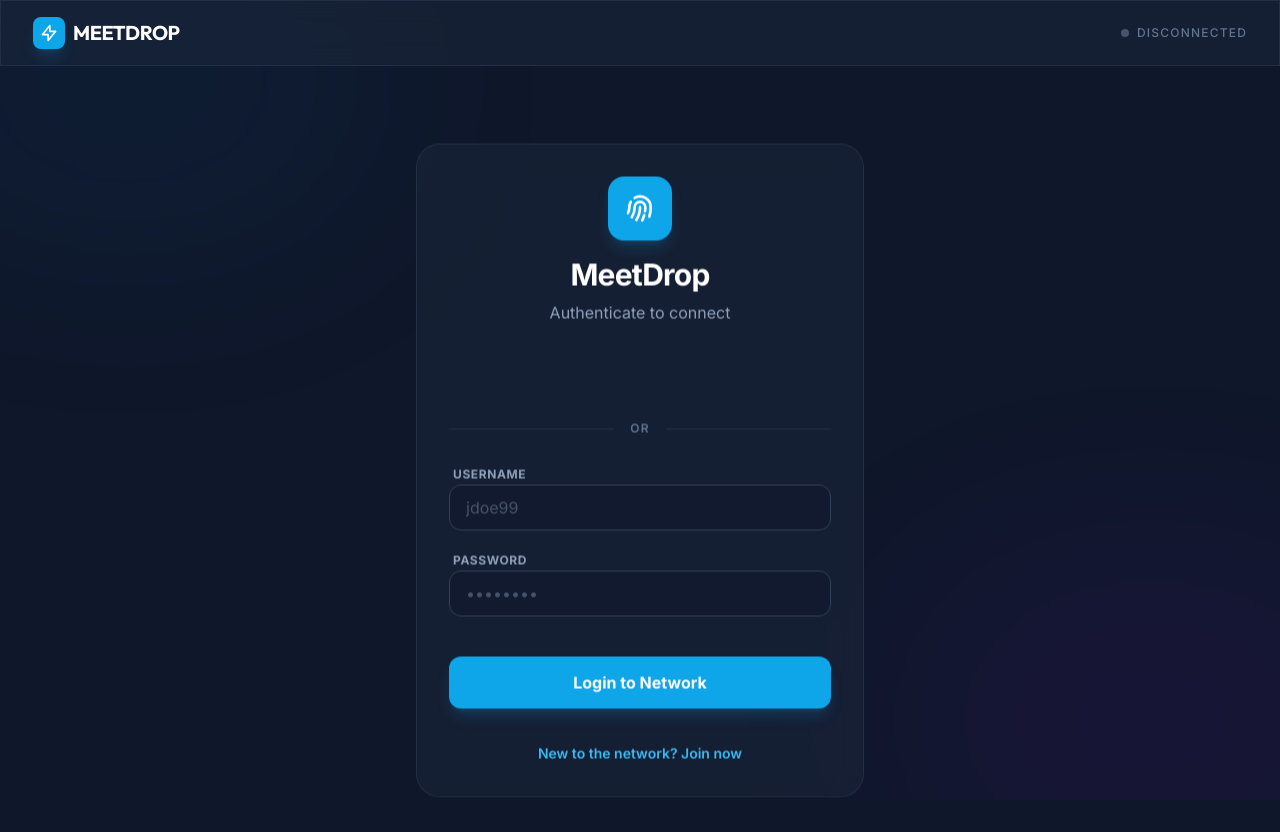
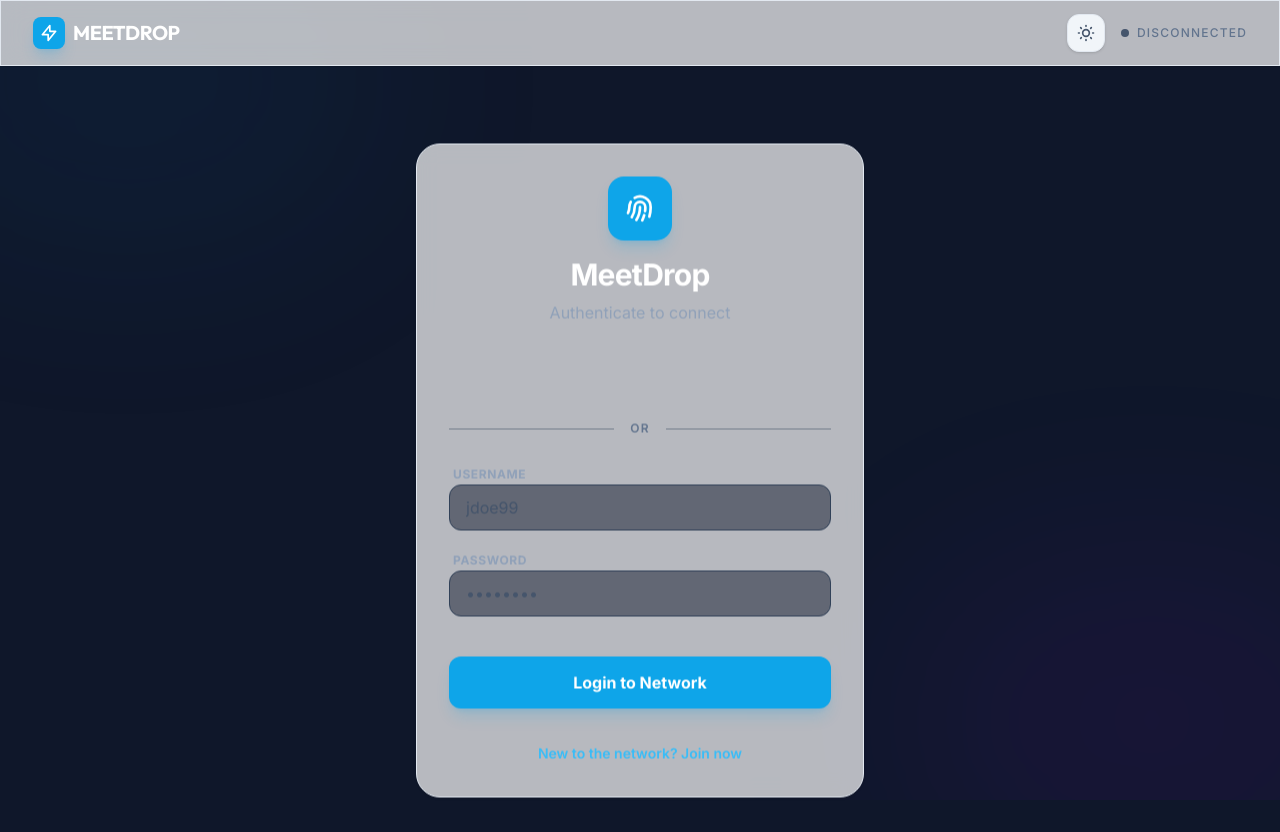
Before and after one commit to Yahav78/MeetDrop, a React (Vite) app in the folder frontend/: page /login in a window 1280 px wide. Built offline with nearby package versions, Linux system fonts and the light colour scheme.

Commit message:
fix: dark mode

```diff
--- a/frontend/src/App.jsx
+++ b/frontend/src/App.jsx
@@ -204,8 +204,34 @@ function App() {
   const [isAdmin, setIsAdmin] = useState(false);
   const [isOrganizer, setIsOrganizer] = useState(false);
   const [loading, setLoading] = useState(true);
+  const [isDark, setIsDark] = useState(true); // Default to dark as requested
   const navigate = useNavigate();
   const location = useLocation();
+
+  useEffect(() => {
+    // Theme initialization
+    const savedTheme = localStorage.getItem('theme');
+    if (savedTheme === 'light') {
+      setIsDark(false);
+      document.documentElement.classList.remove('dark');
+    } else {
+      setIsDark(true);
+      document.documentElement.classList.add('dark');
+    }
+  }, []);
+
+  const toggleTheme = () => {
+    const newDark = !isDark;
+    setIsDark(newDark);
+    if (newDark) {
+      document.documentElement.classList.add('dark');
+      localStorage.setItem('theme', 'dark');
+    } else {
+      document.documentElement.classList.remove('dark');
+      localStorage.setItem('theme', 'light');
+    }
+  };
+
 
   useEffect(() => {
     const initAuth = async () => {
@@ -286,7 +312,7 @@ function App() {
   if (loading) return null;
 
   return (
-    <div className="min-h-screen bg-[#0f172a] text-slate-200 selection:bg-brand-500/30">
+    <div className={`min-h-screen bg-[var(--bg-dark)] text-[var(--text-primary)] selection:bg-brand-500/30`}>
       {/* Dynamic Background */}
       <div className="fixed inset-0 overflow-hidden pointer-events-none">
         <div className="absolute top-[-10%] left-[-10%] w-[40%] h-[40%] bg-brand-600/10 blur-[120px] rounded-full animate-pulse"></div>
@@ -306,6 +332,23 @@ function App() {
             </Link>
 
             <div className="flex items-center space-x-4">
+              {/* Theme Toggle */}
+              <button
+                onClick={toggleTheme}
+                className="p-2 bg-slate-100 dark:bg-slate-800 text-slate-600 dark:text-slate-400 rounded-xl hover:scale-110 transition-all border border-slate-200 dark:border-white/5 shadow-sm"
+                title={isDark ? "Switch to Light Mode" : "Switch to Dark Mode"}
+              >
+                {isDark ? (
+                  <svg className="w-5 h-5" fill="none" viewBox="0 0 24 24" stroke="currentColor">
+                    <path strokeLinecap="round" strokeLinejoin="round" strokeWidth={2} d="M12 3v1m0 16v1m9-9h-1M4 12H3m15.364 6.364l-.707-.707M6.343 6.343l-.707-.707m12.728 0l-.707.707M6.343 17.657l-.707.707M16 12a4 4 0 11-8 0 4 4 0 018 0z" />
+                  </svg>
+                ) : (
+                  <svg className="w-5 h-5" fill="none" viewBox="0 0 24 24" stroke="currentColor">
+                    <path strokeLinecap="round" strokeLinejoin="round" strokeWidth={2} d="M20.354 15.354A9 9 0 018.646 3.646 9.003 9.003 0 0012 21a9.003 9.003 0 008.354-5.646z" />
+                  </svg>
+                )}
+              </button>
+
               {user || isAdmin || isOrganizer ? (
                 <div className="flex items-center space-x-1 sm:space-x-3 text-xs sm:text-sm font-medium">
                   <div className="hidden sm:flex items-center px-2 py-1 bg-emerald-500/10 text-emerald-400 rounded-full border border-emerald-500/20">
--- a/frontend/src/index.css
+++ b/frontend/src/index.css
@@ -1,9 +1,15 @@
 @import "tailwindcss";
 
 :root {
+  --bg-dark: #f8fafc;
+  --bg-card: #ffffff;
+  --text-primary: #0f172a;
+  --text-secondary: #64748b;
+}
+
+.dark {
   --bg-dark: #0f172a;
   --bg-card: #1e293b;
-  --accent: #0ea5e9;
   --text-primary: #f8fafc;
   --text-secondary: #94a3b8;
 }
@@ -26,14 +32,15 @@
 
 @layer base {
   body {
-    @apply bg-[#0f172a] text-slate-50 font-sans;
+    @apply bg-[var(--bg-dark)] text-[var(--text-primary)] font-sans transition-colors duration-300;
   }
 }
 
 /* Glassmorphism utility */
 .glass {
-  @apply bg-slate-800/50 backdrop-blur-md border border-slate-700/50;
+  @apply bg-white/70 dark:bg-slate-800/50 backdrop-blur-md border border-slate-200 dark:border-slate-700/50 shadow-sm dark:shadow-none;
 }
+
 
 /* Animations */
 @keyframes float {
```
